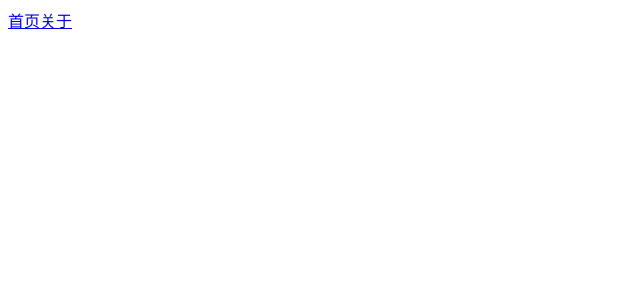
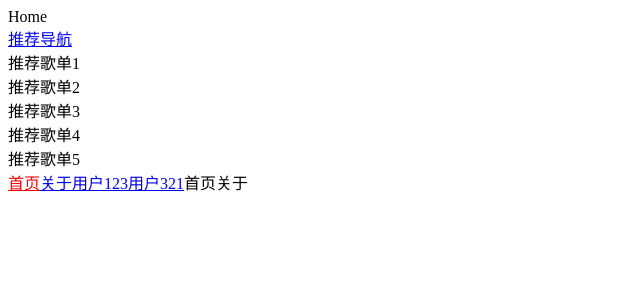
Before and after one commit to zhuzhye/vue3_base, a Vue app: page /home/recommend in a window 1280 px wide. Before the commit this address had no page. Shown: the top 300 px of the page, without its empty margins (0-640 px from the left). Built offline with nearby package versions, Linux system fonts and the light colour scheme.

Commit message:
提交代码

```diff
--- a/src/App.vue
+++ b/src/App.vue
@@ -5,10 +5,23 @@
       <!-- 路由链接 -->
       <router-link :to="{ path: '/home' }" replace>首页</router-link>
       <router-link to="/about" replace>关于</router-link>
+      <router-link to="/user/123" replace>用户123</router-link>
+      <router-link to="/user/321" replace>用户321</router-link>
+      <span @click="homeSpanClick">首页</span>
+      <span @click="aboutSpanClick">关于</span>
     </div>
   </div>
 </template>
-<script setup></script>
+<script setup>
+import { useRouter } from 'vue-router'
+const router = useRouter()
+function homeSpanClick() {
+  router.push('/home')
+}
+function aboutSpanClick() {
+  router.push({ path: '/about', query: { name: 'zzy' } })
+}
+</script>
 <style scoped>
 .router-link-active {
   color: red;
--- a/src/router/index.ts
+++ b/src/router/index.ts
@@ -1,14 +1,41 @@
 import { createRouter, createWebHistory } from 'vue-router'
-import HomeVue from '@/views/Home.vue'
-import AboutVue from '@/views/About.vue'
+// import HomeVue from '@/views/Home.vue'
+// import AboutVue from '@/views/About.vue'
+const AboutVue = () => import(/*webpackChunkName:'about'*/ '@/views/About.vue')
 //创建一个路由
 const router = createRouter({
   history: createWebHistory(),
   routes: [
     //重定向
     { path: '/', redirect: '/home' },
-    { path: '/home', component: HomeVue },
-    { path: '/about', component: AboutVue }
+    {
+      name: 'home',
+      path: '/home',
+      component: () => import(/*webpackChunkName:'home'*/ '@/views/Home.vue'),
+      meta: {
+        name: 'zzy',
+        age: 18
+      },
+      children: [
+        {
+          path: 'recommend', // /home/recommend
+          component: () => import('@/views/HomeRecommend.vue')
+        },
+        {
+          path: 'homeranking',
+          component: () => import('@/views/HomeRanking.vue')
+        }
+      ]
+    },
+    { path: '/about', component: AboutVue },
+    {
+      path: '/user/:id',
+      component: () => import('../views/User.vue')
+    },
+    {
+      path: '/:pathMatch(.*)*',
+      component: () => import('../views/NotFound.vue')
+    }
   ]
 })
 export default router
--- a/src/views/About.vue
+++ b/src/views/About.vue
@@ -1,3 +1,12 @@
 <template>
   <div>About</div>
+  <div>{{ $route.query }}</div>
+  <button @click="backBtnClick">返回</button>
 </template>
+<script setup lang="ts">
+import { useRouter } from 'vue-router'
+const router = useRouter()
+function backBtnClick() {
+  router.back()
+}
+</script>
--- a/src/views/Home.vue
+++ b/src/views/Home.vue
@@ -1,3 +1,6 @@
 <template>
   <div>Home</div>
+  <router-link to="/home/recommend">推荐</router-link>
+  <router-link to="/home/homeranking">导航</router-link>
+  <router-view></router-view>
 </template>
--- /dev/null
+++ b/src/views/HomeRanking.vue
@@ -0,0 +1,3 @@
+<template>
+  <div>HomeRanking</div>
+</template>
--- /dev/null
+++ b/src/views/HomeRecommend.vue
@@ -0,0 +1,7 @@
+<template>
+  <div>推荐歌单1</div>
+  <div>推荐歌单2</div>
+  <div>推荐歌单3</div>
+  <div>推荐歌单4</div>
+  <div>推荐歌单5</div>
+</template>
--- /dev/null
+++ b/src/views/NotFound.vue
@@ -0,0 +1,8 @@
+<template>
+  <div>您配置{{ $route.params.pathMatch }}的页面暂时无法找到</div>
+</template>
+<script setup lang="ts">
+import { useRoute } from 'vue-router'
+const route = useRoute()
+console.log(route.params)
+</script>
--- /dev/null
+++ b/src/views/User.vue
@@ -0,0 +1,12 @@
+<template>
+  <div>{{ $route.params.id }}</div>
+</template>
+<script setup lang="ts">
+import { useRoute, onBeforeRouteUpdate } from 'vue-router'
+const route = useRoute()
+console.log(route.params.pathMatch)
+onBeforeRouteUpdate((to, from) => {
+  console.log(from, 'from')
+  console.log(to, 'to')
+})
+</script>
```
